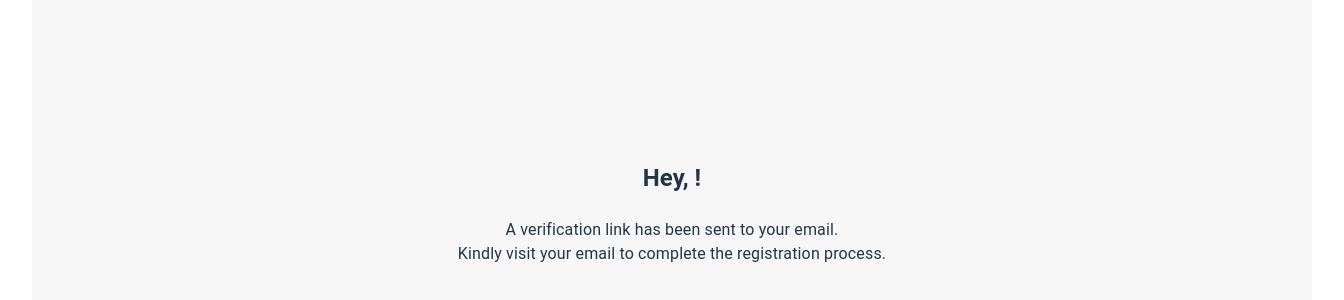
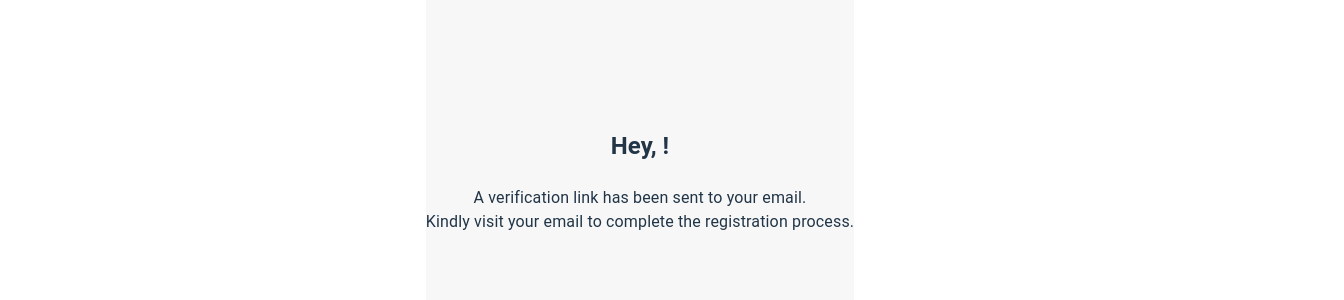
Before and after one commit to glennin-codes/ComradesBzAdmin, a React (Vite) app: page /landingPage in a window 1280 px wide. Shown: the part 218-518 px from the top of the page, 1344 px wide, since content can reach past the window. Built offline with nearby package versions, Linux system fonts and the light colour scheme.

Commit message:
landingPage

```diff
--- a/src/components/Auth/landingPage.jsx
+++ b/src/components/Auth/landingPage.jsx
@@ -7,8 +7,8 @@
   flex-direction: column;
   align-items: center;
   justify-content: center;
-  height: 100vh;
-  width:100vw;
+  height: 100%;
+  width:100%;
 
   background-color: #f7f7f7;
 `;
@@ -23,14 +23,14 @@
 const LandingPage = ({ name }) => {
   return (
     <Container>
-      <Message variant="h5">
+      <Message variant="h5" align="center">
         Hey, {name}!
       </Message>
       <div >
         <Typography variant="body1" align="center">
           A verification link has been sent to your email.
         </Typography>
-        <Typography variant="body1">
+        <Typography variant="body1" align="center" >
           Kindly visit your email to complete the registration process.
         </Typography>
       </div>
```
